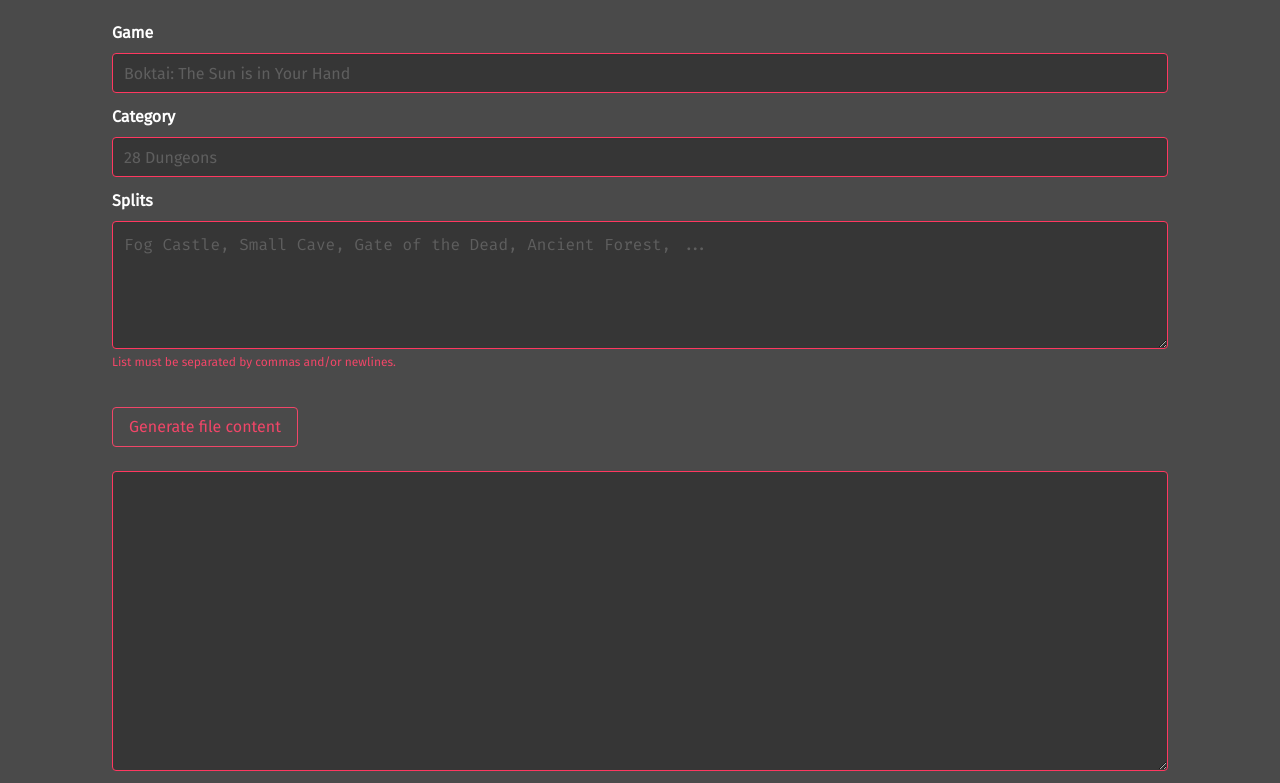
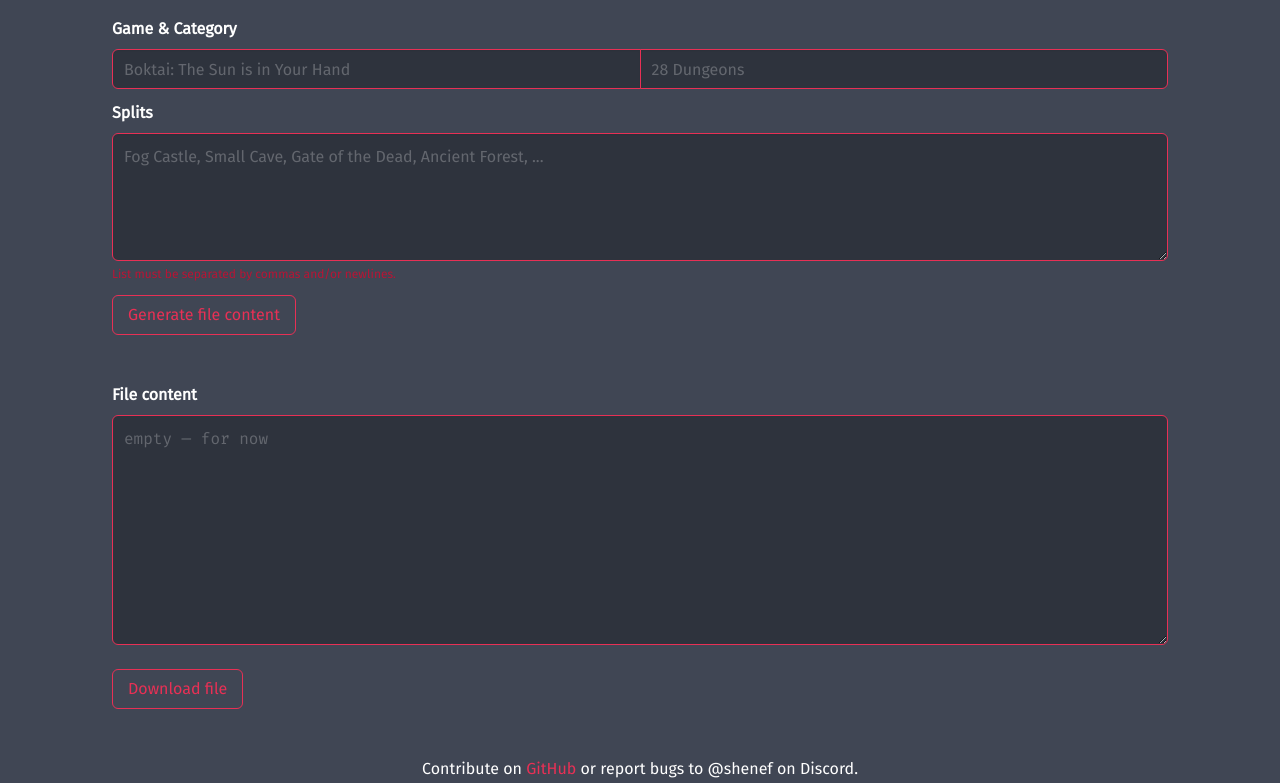
Before and after one commit to shenef/splitify, a website: page index.html in a window 1280 px wide. Shown: the part 127-910 px from the top of the page. Drawn offline with nearby package versions, Linux system fonts and the light colour scheme.

Commit message:
update deps, refactoring and formatting

```diff
--- a/index.html
+++ b/index.html
@@ -1,4 +1,4 @@
-<!DOCTYPE html>
+<!doctype html>
 <html lang="en">
   <head>
     <meta charset="UTF-8" />
@@ -28,42 +28,51 @@
       content="Splitify simplifies making splits for your speedgames by generating the split file from a comma and/or newline separated list."
     />
     <meta name="twitter:creator" content="@shenef0x1" />
-    <meta
-      name="twitter:image"
-      content="https://splitify.shenef.one/icon.webp"
-    />
+    <meta name="twitter:image" content="https://splitify.shenef.one/icon.webp" />
     <meta name="theme-color" content="#FF3860" />
     <link rel="icon" type="image/webp" sizes="128x128" href="icon.webp" />
     <link rel="stylesheet" href="/node_modules/bulma/css/bulma.min.css" />
     <style>
-      @import url('https://fonts.googleapis.com/css2?family=Fira+Code&family=Fira+Sans&display=swap');
+      @import url("https://fonts.googleapis.com/css2?family=Fira+Code&family=Fira+Sans&display=swap");
+
+      :root {
+        --bulma-danger-s: 80%;
+        --bulma-danger-l: 55%;
+      }
 
       * {
-        font-family: 'Fira Sans', sans-serif !important;
+        font-family: "Fira Sans", sans-serif !important;
       }
-      .is-family-monospace {
-        font-family: 'Fira Code', sans-serif !important;
+
+      .is-family-code {
+        font-family: "Fira Code", monospace !important;
       }
+
       #splitNames {
-        height: 100px;
+        height: 90px;
       }
+
       #splitFile {
-        height: 300px;
+        height: 230px;
         white-space: pre;
       }
+
       html {
-        background-color: hsl(0, 0%, 29%);
+        background-color: var(--bulma-grey-dark);
       }
+
       textarea,
       input {
-        border: 1px solid hsl(348, 100%, 61%) !important;
+        border: 1px solid var(--bulma-danger) !important;
       }
+
       ::placeholder {
-        color: white !important;
-        opacity: 0.2;
+        color: var(--bulma-white) !important;
+        opacity: 0.25;
       }
+
       a {
-        color: hsl(348, 100%, 61%);
+        color: var(--bulma-danger);
       }
     </style>
   </head>
@@ -71,15 +80,13 @@
     <section class="section container">
       <div class="columns content">
         <div class="column container">
-          <h1 class="title is-1 has-text-weight-bold has-text-danger">
-            splitify
-          </h1>
+          <h1 class="title is-1 has-text-danger">splitify</h1>
 
           <h6 class="subtitle is-6 has-text-white">simplify making splits</h6>
 
-          <div class="field">
-            <label class="label has-text-white">Game</label>
-            <div class="control">
+          <label class="label has-text-white">Game & Category</label>
+          <div class="field has-addons">
+            <div class="control is-expanded">
               <input
                 class="input has-text-white has-background-grey-darker"
                 id="gameName"
@@ -87,11 +94,7 @@
                 placeholder="Boktai: The Sun is in Your Hand"
               />
             </div>
-          </div>
-
-          <div class="field">
-            <label class="label has-text-white">Category</label>
-            <div class="control">
+            <div class="control is-expanded">
               <input
                 class="input has-text-white has-background-grey-darker"
                 id="categoryName"
@@ -105,45 +108,39 @@
             <label class="label has-text-white">Splits</label>
             <div class="control">
               <textarea
-                class="textarea is-family-monospace has-background-grey-darker has-text-white"
+                class="textarea has-text-white has-background-grey-darker"
                 placeholder="Fog Castle, Small Cave, Gate of the Dead, Ancient Forest, ..."
                 id="splitNames"
               ></textarea>
-              <p class="help is-danger">
-                List must be separated by commas and/or newlines.
-              </p>
+              <p class="help is-danger">List must be separated by commas and/or newlines.</p>
             </div>
           </div>
 
-          <br />
-
-          <button
-            class="button is-danger is-outlined"
-            onclick="generateSplitFile()"
-          >
+          <button class="button is-danger is-outlined" onclick="generateSplitFile()">
             Generate file content
           </button>
 
-          <br /><br />
+          <br /><br /><br />
 
+          <label class="label has-text-white">File content</label>
           <textarea
-            class="textarea is-family-monospace has-background-grey-darker has-text-white"
+            class="textarea is-family-code has-background-grey-darker has-text-white"
+            placeholder="empty &mdash; for now"
             id="splitFile"
             readonly
           ></textarea>
 
           <br />
 
-          <button class="button is-danger is-outlined" id="downloadBtn">
-            Download file
-          </button>
+          <button class="button is-danger is-outlined" id="downloadBtn">Download file</button>
         </div>
       </div>
     </section>
     <div class="content has-text-white has-text-centered">
       <p>
         Contribute on
-        <a href="https://github.com/shenef/splitify" target="_blank">GitHub</a>
+        <a href="https://github.com/shenef/splitify" target="_blank">GitHub</a> or report bugs to
+        @shenef on Discord.
       </p>
     </div>
     <script src="index.js"></script>
--- a/index.js
+++ b/index.js
@@ -1,5 +1,6 @@
-const usesEmulatorTrueFalse = 'False';
-const attemptCount = 0;
+let gameName = ""
+let categoryName = ""
+const invalidInputs = "Game, category and split names are required!"
 
 const generateSegments = (splitNames, gameName, categoryName) => {
   const splitTemplate = (splitName) => `
@@ -11,20 +12,18 @@
             </SplitTimes>
             <BestSegmentTime />
             <SegmentHistory />
-        </Segment>`;
+        </Segment>`
 
-  const splitNamesArray = Array.isArray(splitNames) ?
-    splitNames :
-    splitNames.split(/[\n,]/);
+  const splitNamesArray = Array.isArray(splitNames) ? splitNames : splitNames.split(/[\n,]/)
 
-  if (splitNames == '' || gameName == '' || categoryName == '') {
-    return 'Game, category and split names are required!';
+  if (splitNames == "" || gameName == "" || categoryName == "") {
+    return invalidInputs
   }
 
   const segments = splitNamesArray
-      .filter((name) => name.trim() !== '')
+    .filter((name) => name.trim() !== "")
     .map((name) => splitTemplate(name.trim()))
-      .join('');
+    .join("")
 
   const splitFileTemplate = `<?xml version="1.0" encoding="UTF-8"?>
         <Run version="1.7.0">
@@ -34,19 +33,19 @@
             <LayoutPath></LayoutPath>
             <Metadata>
                 <Run id="" />
-                <Platform usesEmulator="${usesEmulatorTrueFalse}"></Platform>
+                <Platform usesEmulator="False"></Platform>
                 <Region></Region>
                 <Variables />
             </Metadata>
             <Offset>00:00:00</Offset>
-            <AttemptCount>${attemptCount}</AttemptCount>
+            <AttemptCount>0</AttemptCount>
             <AttemptHistory />
             <Segments>${segments}</Segments>
             <AutoSplitterSettings />
-        </Run>`;
+        </Run>`
 
-  return splitFileTemplate;
-};
+  return splitFileTemplate
+}
 
 /**
  * Generates a split file based on a list of names entered into an
@@ -56,22 +55,19 @@
  */
 // eslint-disable-next-line no-unused-vars
 const generateSplitFile = () => {
-  const splitNamesInput = document.getElementById('splitNames');
-  const splitNames = splitNamesInput.value
-      .split(/[,|\n]/)
-      .map((name) => name.trim());
+  const splitNames = document
+    .getElementById("splitNames")
+    .value.split(/[,|\n]/)
+    .map((name) => name.trim())
 
-  const gameNameInput = document.getElementById('gameName');
-  const gameName = gameNameInput.value;
+  gameName = document.getElementById("gameName").value
+  categoryName = document.getElementById("categoryName").value
 
-  const categoryNameInput = document.getElementById('categoryName');
-  const categoryName = categoryNameInput.value;
-
-  const splitFile = generateSegments(splitNames, gameName, categoryName);
-  const formattedSplitFile = formatXml(splitFile);
-  const splitFileOutput = document.getElementById('splitFile');
-  splitFileOutput.value = formattedSplitFile;
-};
+  const splitFile = generateSegments(splitNames, gameName, categoryName)
+  const formattedSplitFile = formatXml(splitFile)
+  const splitFileOutput = document.getElementById("splitFile")
+  splitFileOutput.value = formattedSplitFile
+}
 
 /**
  * Formats an XML string by removing newlines and spaces between tags,
@@ -81,45 +77,48 @@
  */
 function formatXml(xml) {
   // Remove all the newlines and then remove all the spaces between tags
-  xml = xml.replace(/(\r\n|\n|\r)/gm, ' ').replace(/>\s+</g, '><');
-  const PADDING = ' '.repeat(4); // set desired indent size here
-  const reg = /(>)(<)(\/*)/g;
-  let pad = 0;
+  xml = xml.replace(/(\r\n|\n|\r)/gm, " ").replace(/>\s+</g, "><")
+  const PADDING = " ".repeat(4) // set desired indent size here
+  const reg = /(>)(<)(\/*)/g
+  let pad = 0
 
-  xml = xml.replace(reg, '$1\r\n$2$3');
+  xml = xml.replace(reg, "$1\r\n$2$3")
 
   return xml
-      .split('\r\n')
+    .split("\r\n")
     .map((node, index) => {
-        let indent = 0;
+      let indent = 0
       if (node.match(/.+<\/\w[^>]*>$/)) {
-          indent = 0;
+        indent = 0
       } else if (node.match(/^<\/\w/) && pad > 0) {
-          pad -= 1;
+        pad -= 1
       } else if (node.match(/^<\w[^>]*[^\/]>.*$/)) {
-          indent = 1;
+        indent = 1
       } else {
-          indent = 0;
+        indent = 0
       }
 
-        pad += indent;
+      pad += indent
 
-        return PADDING.repeat(pad - indent) + node;
+      return PADDING.repeat(pad - indent) + node
     })
-      .join('\r\n');
+    .join("\r\n")
 }
 
-const downloadBtn = document.getElementById('downloadBtn');
-const splitFile = document.getElementById('splitFile');
+const downloadBtn = document.getElementById("downloadBtn")
+const splitFile = document.getElementById("splitFile")
 
-downloadBtn.addEventListener('click', () => {
-  const fileContents = splitFile.value;
-  const fileName = 'splitify.lss';
+downloadBtn.addEventListener("click", () => {
+  let fileName = `${gameName}_${categoryName}.lss`
 
-  const blob = new Blob([fileContents], {type: 'text/plain'});
+  const fileContents = splitFile.value
+  if (gameName == "" && categoryName == "" && (splitFile == "" || invalidInputs)) {
+    fileName = "an empty file you downloaded.lss"
+  }
+  const blob = new Blob([fileContents], {type: "text/plain"})
 
-  const link = document.createElement('a');
-  link.href = window.URL.createObjectURL(blob);
-  link.download = fileName;
-  link.click();
-});
+  const link = document.createElement("a")
+  link.href = window.URL.createObjectURL(blob)
+  link.download = fileName
+  link.click()
+})
--- a/package.json
+++ b/package.json
@@ -1,10 +1,10 @@
 {
   "devDependencies": {
-    "eslint": "^8.7.0",
+    "eslint": "^9.00.0-beta.2",
     "eslint-config-google": "^0.14.0",
-    "prettier": "^2.5.1"
+    "prettier": "^3.2.5"
   },
   "dependencies": {
-    "bulma": "^0.9.4"
+    "bulma": "^1.0.0"
   }
 }
```
Also changed, not shown: .eslintrc.js, .prettierrc.json (added), 2 other files. Lines whose indentation alone changed are shown as unchanged.
